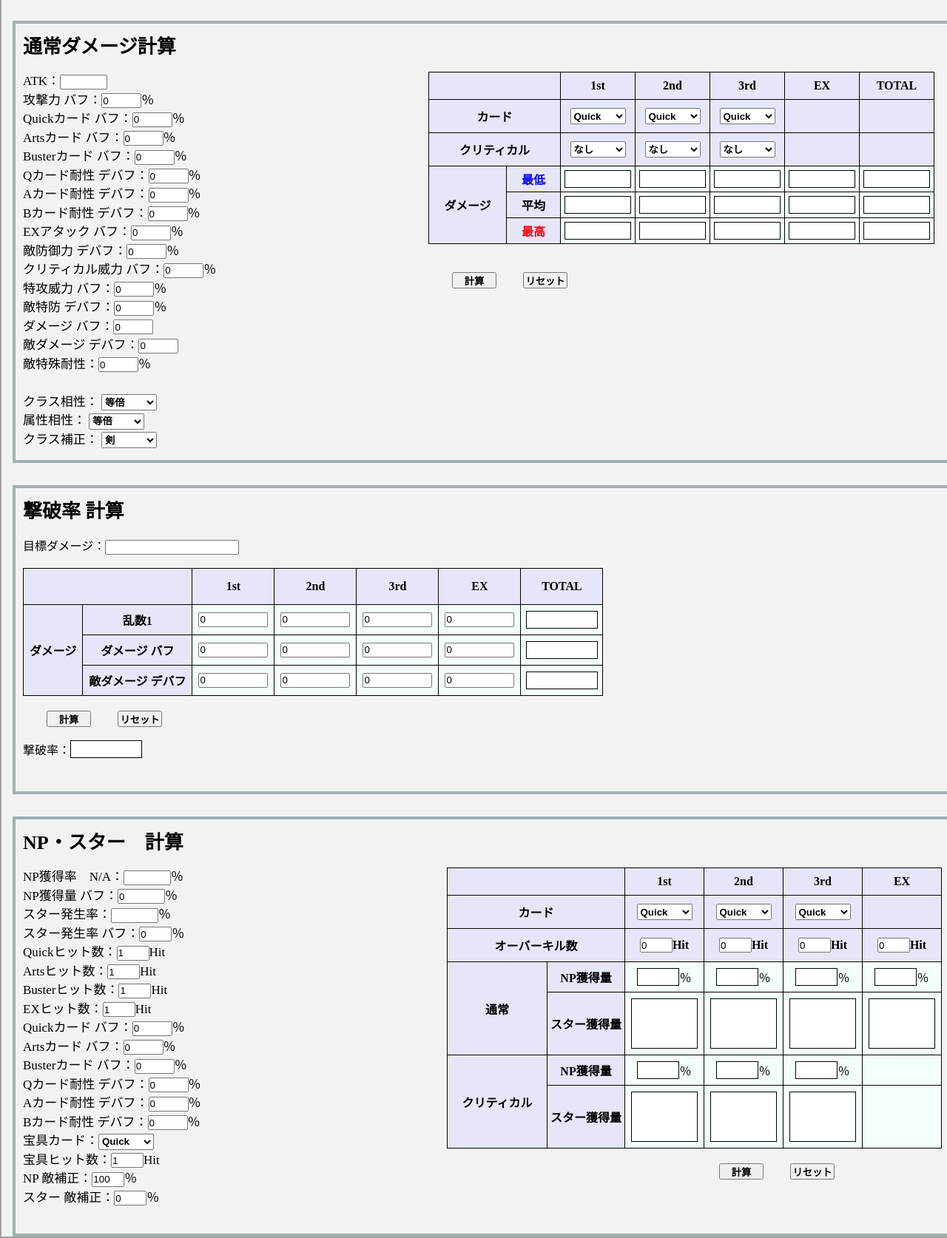
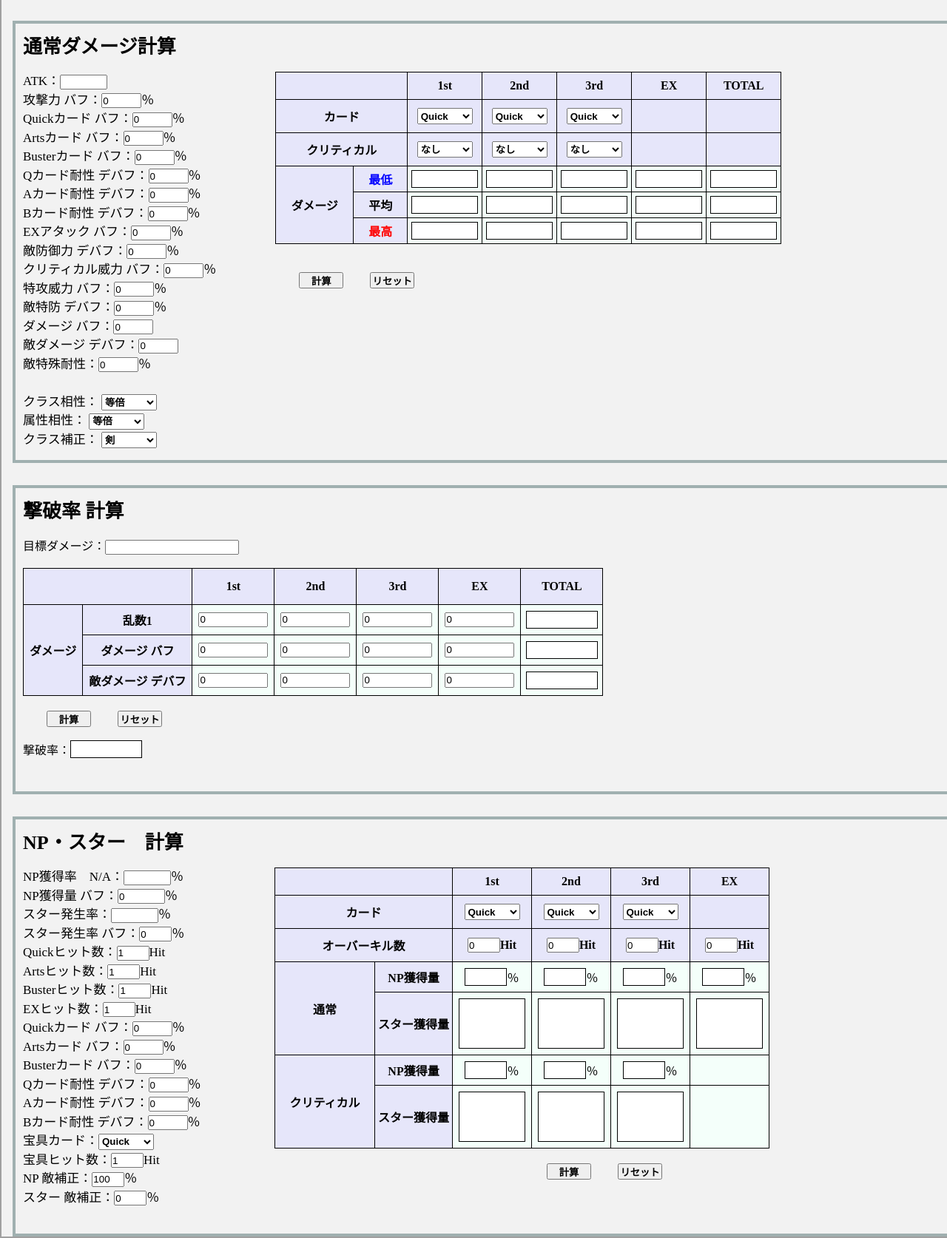
Before and after one commit to ngs43/fgocalc-beta, a plain HTML site: page index.html in a window 1280 px wide. Shown: the part 734-2408 px from the top of the page at 74% size. Drawn offline with nearby package versions, Linux system fonts and the light colour scheme.

Commit message:
move each result box closer to corresponding form

```diff
--- a/style.css
+++ b/style.css
@@ -40,7 +40,7 @@
   .topmain { padding-bottom: 32000px; margin-bottom: -32000px;}
   #to_phone {font-size:20px; text-align:center; padding:25px 0px; color:#ffffff; background-color:#0050c0; font-weight:bold; box-shadow:3px 3px 10px #000000;}
   div.rate_data {line-height: 1.5em; font-size:17px; float:left; width:260px;}
-  div.NP_Star {float:right;}
+  div.NP_Star {float:left; margin-left: 80px;}
   table.rate_result td {width:88px;}
   table.rate_result th {width:100px; padding:2px;}
   table.prob_input td
@@ -56,7 +56,7 @@
   .profile {padding:5px; background-color:#f2f2f2;}
   .profile p {line-height:1.4em;}
   div.DMG_normal_data {line-height: 1.5em; font-size:17px; float:left;}
-  div.DMG_normal_result {float:right; margin:0px 10px 0px 0px;}
+  div.DMG_normal_result {float:left; margin-left: 80px;}
   div.damage_normal {margin:30px 0px 0px 0px; border:solid 4px #a0b0b0; padding:10px; height:570px;}
   table.DMG_normal_result td {width:82px; padding:5px;}
   table.DMG_normal_result th {width:68px; padding:2px;}
```
